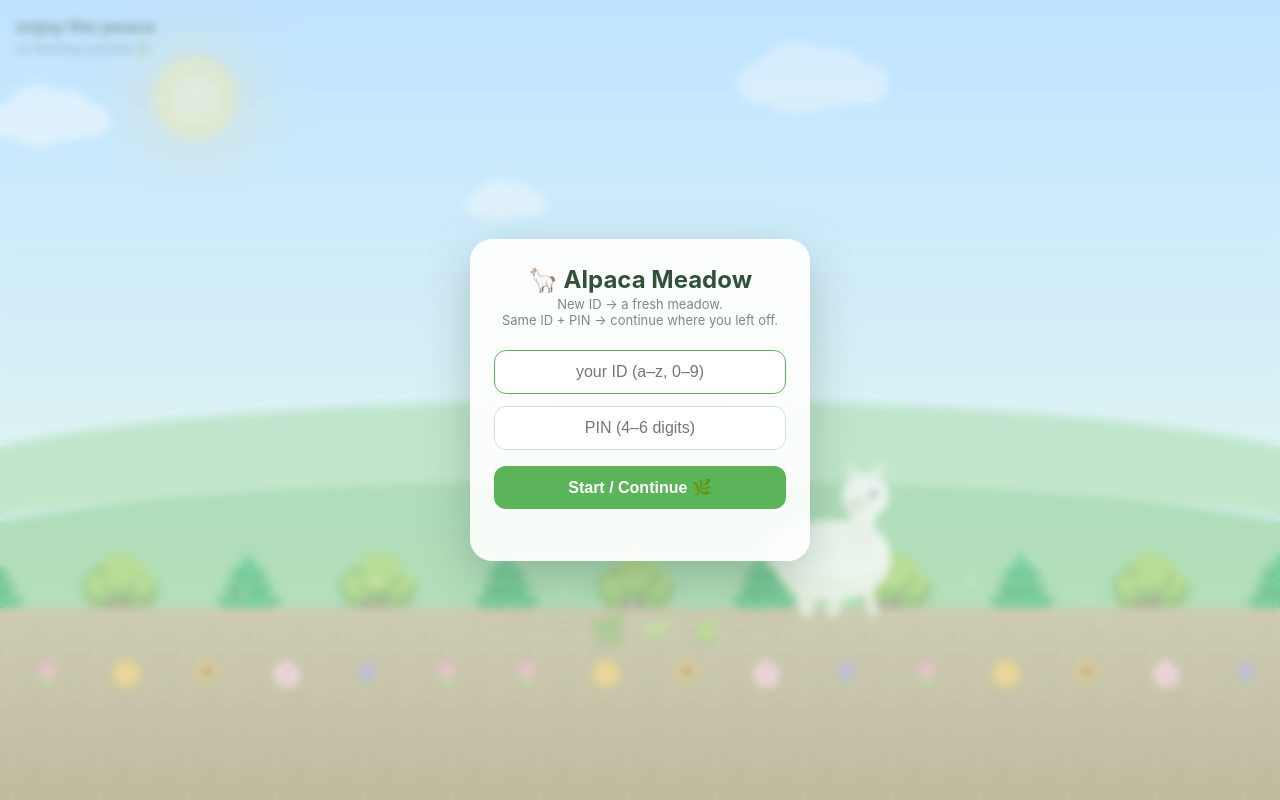
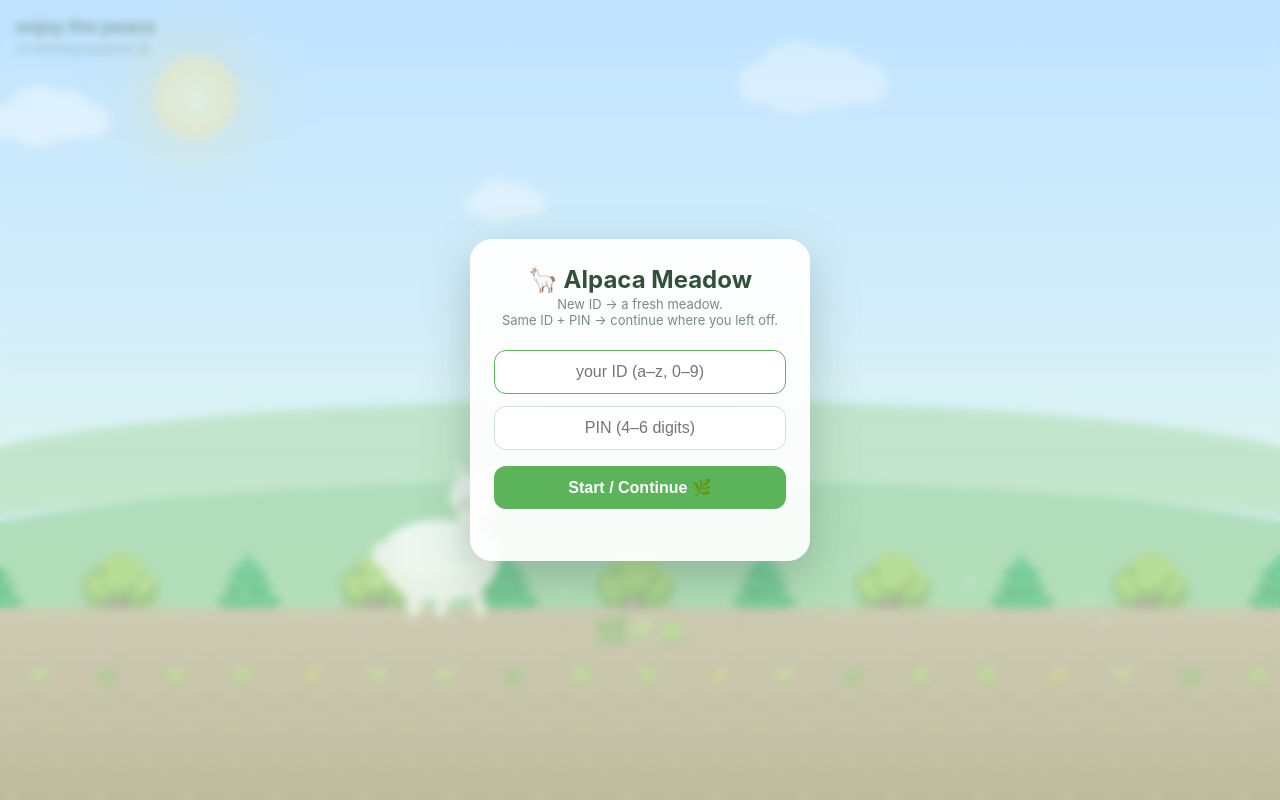
Before and after one commit to jungyeon2eo/alpacon-vibe-app, a FastAPI app: page / in a window 1280 px wide. Run offline with FastAPI, Linux system fonts and the light colour scheme.

Commit message:
polish: move alpaca left (2 body-widths), grazing plants in front, green sprout ground cover

```diff
--- a/app/templates/index.html
+++ b/app/templates/index.html
@@ -28,7 +28,7 @@
     .near-trees{bottom:20%;animation:slide 17s linear infinite}
     .near-trees span{font-size:76px;margin-right:34px;filter:drop-shadow(0 6px 4px rgba(0,60,20,.12))}
     .flowers{bottom:14%;animation:slide 11s linear infinite}
-    .flowers span{font-size:24px;margin-right:50px}
+    .flowers span{font-size:19px;margin-right:44px;opacity:.9}
     @keyframes slide{from{transform:translateX(0)}to{transform:translateX(-50%)}}
 
     .hill{position:absolute;left:-5%;width:110%;border-radius:50% 50% 0 0}
@@ -59,7 +59,7 @@
     @keyframes float{0%,100%{transform:translateY(0);opacity:.5}50%{transform:translateY(-40px);opacity:.95}}
 
     /* alpaca — wrapper flips it to face right; svg does the trot bob */
-    #alpacaWrap{position:absolute;left:58%;bottom:21%;width:196px;transform:scaleX(-1)}
+    #alpacaWrap{position:absolute;left:calc(58% - 392px);bottom:21%;width:196px;transform:scaleX(-1)}
     #alpaca{width:100%;animation:trot .82s ease-in-out infinite}
     @keyframes trot{0%,100%{transform:translateY(0)}25%{transform:translateY(-5px)}50%{transform:translateY(0)}75%{transform:translateY(-5px)}}
     #alpaca .leg{transform-box:fill-box;transform-origin:50% 0}
@@ -116,9 +116,10 @@
     <div class="ground"><div class="gravel"></div></div>
     <div class="layer flowers" id="flowers"></div>
 
-    <div class="tuft" style="left:46%">🌿</div>
-    <div class="tuft" style="left:50%;font-size:26px">🌱</div>
-    <div class="tuft" style="left:54%;font-size:24px">🍀</div>
+    <!-- grazing plants: just in front of the (right-facing) alpaca -->
+    <div class="tuft" style="left:calc(58% - 150px)">🌿</div>
+    <div class="tuft" style="left:calc(58% - 118px);font-size:26px">🌱</div>
+    <div class="tuft" style="left:calc(58% - 86px);font-size:24px">🍀</div>
 
     <div id="alpacaWrap">
       <svg id="alpaca" viewBox="0 0 200 200" xmlns="http://www.w3.org/2000/svg">
@@ -172,7 +173,7 @@
     function strip(el,set,n){let h='';for(let k=0;k<2;k++)for(let i=0;i<n;i++)h+='<span>'+set[i%set.length]+'</span>';el.innerHTML=h;}
     strip($('#farTrees'),['🌲','🌳','🌴'],18);
     strip($('#nearTrees'),['🌳','🌲'],14);
-    strip($('#flowers'),['🌷','🌼','🌻','🌸','🪻'],16);
+    strip($('#flowers'),['🌱','🌿','☘️','🍀','🌾'],16);
     for(let i=0;i<9;i++){const p=document.createElement('div');p.className='pollen';p.style.left=(10+Math.random()*80)+'%';p.style.animationDelay=(-Math.random()*9)+'s';$('#scene').appendChild(p);}
 
     let TOKEN=localStorage.getItem('alpaca_token')||'';let busy=false;
@@ -186,7 +187,7 @@
       if(s.plants.length&&have!==s.plants.length){box.innerHTML='';[...s.plants].reverse().forEach(pl=>{const el=document.createElement('span');el.textContent=pl.emoji;el.title=pl.species;box.appendChild(el);});box.scrollTop=box.scrollHeight;}
     }
     async function refresh(){const r=await api('/state');if(r.ok)render(await r.json());}
-    function nom(){const n=document.createElement('div');n.className='nom';n.textContent='nom';n.style.left='52%';n.style.bottom='40%';$('#scene').appendChild(n);setTimeout(()=>n.remove(),700);}
+    function nom(){const n=document.createElement('div');n.className='nom';n.textContent='nom';n.style.left='calc(58% - 130px)';n.style.bottom='40%';$('#scene').appendChild(n);setTimeout(()=>n.remove(),700);}
     async function graze(){
       if(busy||!TOKEN)return;busy=true;
       wrap.classList.add('eat');const t=tufts[Math.floor(Math.random()*tufts.length)];t.classList.add('eaten');nom();
```
